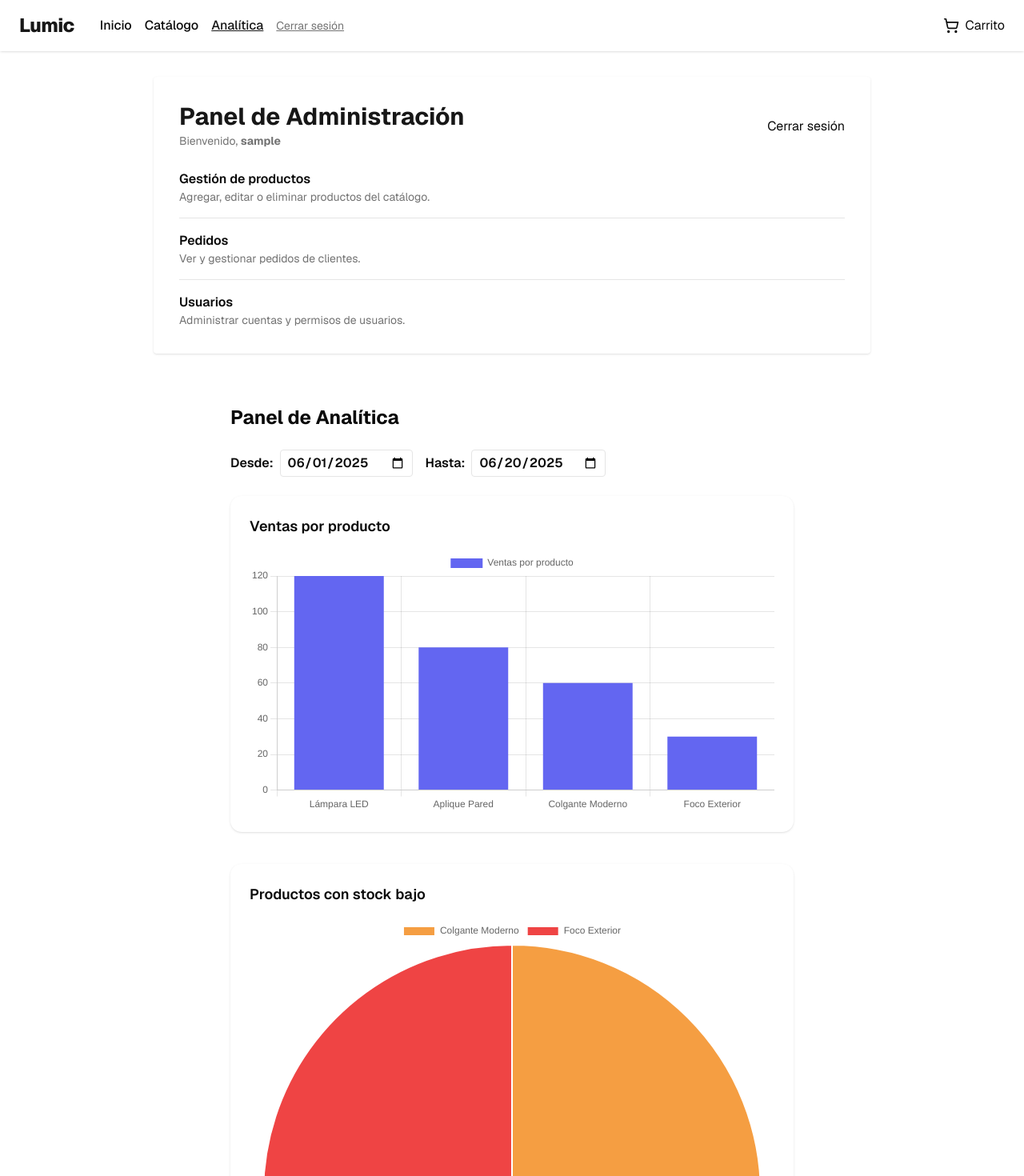
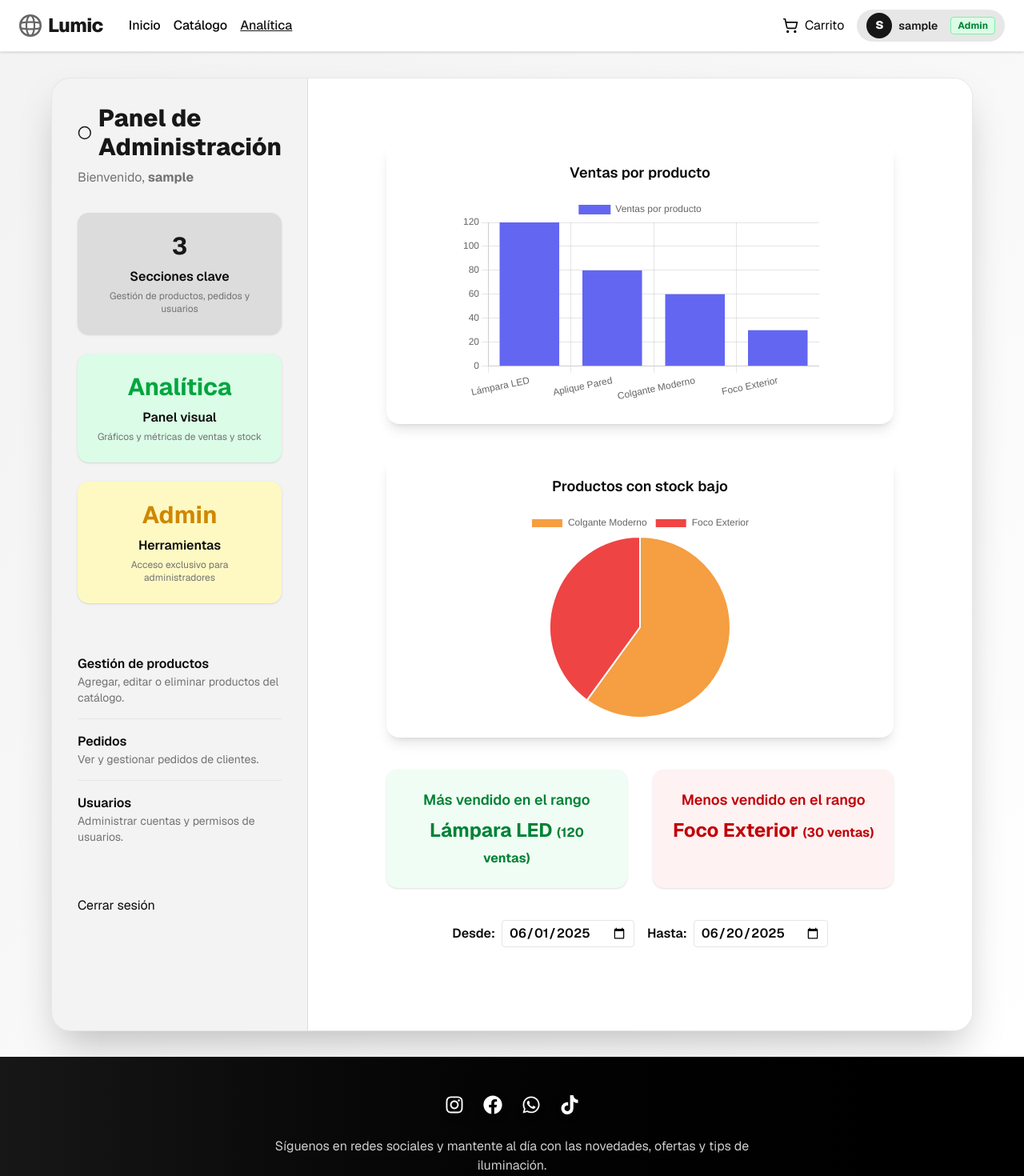
Before and after one commit to miguelgargurevich/lumic, a Next.js app in the folder frontend/: page /admin in a window 1280 px wide. Shown: the top 1470 px of the page at 80% size. Built offline with nearby package versions, Linux system fonts and the light colour scheme; sample sign-in values are in the browser's storage.

Commit message:
mejorar la interfaz de usuario en las páginas de administración, login y productos; agregar notificaciones y optimizar la gestión de roles

```diff
--- a/frontend/src/app/admin/analytics.tsx
+++ b/frontend/src/app/admin/analytics.tsx
@@ -102,9 +102,35 @@ export default function AdminAnalytics() {
 	};
 
 	return (
-		<div className="max-w-3xl mx-auto p-8">
-			<h1 className="text-2xl font-bold mb-6">Panel de Analítica</h1>
-			<div className="mb-6 flex gap-4 items-center">
+		<div className="max-w-5xl mx-auto p-8">
+			<div className="flex flex-col gap-10">
+				<div className="bg-white rounded-2xl shadow-lg p-6 flex flex-col justify-between items-center">
+					<h2 className="text-lg font-semibold mb-4">Ventas por producto</h2>
+					<div className="w-full max-w-md mx-auto">
+						<Bar data={barData} options={{ maintainAspectRatio: false, aspectRatio: 2 }} height={260} />
+					</div>
+				</div>
+				<div className="bg-white rounded-2xl shadow-lg p-6 flex flex-col justify-between items-center">
+					<h2 className="text-lg font-semibold mb-4">Productos con stock bajo</h2>
+					<div className="w-full max-w-md mx-auto">
+						<Pie data={pieData} options={{ maintainAspectRatio: false, aspectRatio: 2 }} height={260} />
+					</div>
+				</div>
+				<div className="flex flex-col md:flex-row gap-8">
+					<div className="flex-1 bg-green-50 rounded-xl shadow p-6 flex flex-col items-center mb-4 md:mb-0">
+						<h2 className="text-lg font-semibold mb-2 text-green-700">Más vendido en el rango</h2>
+						<div className="text-center text-2xl font-bold text-green-700">
+							{masVendido.nombre} <span className="text-base">({masVendido.total} ventas)</span>
+						</div>
+					</div>
+					<div className="flex-1 bg-red-50 rounded-xl shadow p-6 flex flex-col items-center">
+						<h2 className="text-lg font-semibold mb-2 text-red-700">Menos vendido en el rango</h2>
+						<div className="text-center text-2xl font-bold text-red-700">
+							{menosVendido.nombre} <span className="text-base">({menosVendido.total} ventas)</span>
+						</div>
+					</div>
+				</div>
+				<div className="mb-6 flex gap-4 items-center justify-center">
 					<label className="font-semibold">
 						Desde:
 						<input
@@ -124,31 +150,6 @@ export default function AdminAnalytics() {
 						/>
 					</label>
 				</div>
-			<div className="mb-10 bg-white rounded-xl shadow p-6">
-				<h2 className="text-lg font-semibold mb-4">Ventas por producto</h2>
-				<Bar data={barData} />
-			</div>
-			<div className="mb-10 bg-white rounded-xl shadow p-6">
-				<h2 className="text-lg font-semibold mb-4">
-					Productos con stock bajo
-				</h2>
-				<Pie data={pieData} />
-			</div>
-			<div className="mb-10 bg-white rounded-xl shadow p-6">
-				<h2 className="text-lg font-semibold mb-4">
-					Producto más vendido en el rango
-				</h2>
-				<div className="text-center text-xl font-bold text-green-600">
-					{masVendido.nombre} ({masVendido.total} ventas)
-				</div>
-			</div>
-			<div className="bg-white rounded-xl shadow p-6">
-				<h2 className="text-lg font-semibold mb-4">
-					Producto menos vendido en el rango
-				</h2>
-				<div className="text-center text-xl font-bold text-red-600">
-					{menosVendido.nombre} ({menosVendido.total} ventas)
-				</div>
 			</div>
 		</div>
 	);
--- a/frontend/src/app/admin/page.tsx
+++ b/frontend/src/app/admin/page.tsx
@@ -16,20 +16,47 @@ export default function AdminPage() {
   }, []);
 
   return (
-    <main className="min-h-screen bg-background p-8">
-      <div className="max-w-4xl mx-auto bg-white rounded shadow p-8">
-        <div className="flex justify-between items-center mb-6">
+    <main className="min-h-screen bg-gradient-to-br from-primary/5 to-white p-8">
+      <div className="max-w-6xl mx-auto bg-white rounded-3xl shadow-2xl p-0 border border-primary/10 flex flex-col md:flex-row overflow-hidden">
+        {/* Panel lateral izquierdo: administración y opciones */}
+        <aside className="w-full md:w-80 bg-primary/5 border-r border-primary/10 p-8 flex flex-col gap-8">
           <div>
-            <h1 className="text-3xl font-bold text-primary">Panel de Administración</h1>
+            <h1 className="text-3xl font-extrabold text-primary mb-2 flex items-center gap-2">
+              <svg className="w-8 h-8 text-primary" fill="none" viewBox="0 0 24 24" stroke="currentColor">
+                <circle cx="12" cy="12" r="10" strokeWidth="2" />
+              </svg>
+              Panel de Administración
+            </h1>
             {adminName && (
-              <span className="text-sm text-muted-foreground">
+              <span className="text-base text-muted-foreground">
                 Bienvenido, <b>{adminName}</b>
               </span>
             )}
           </div>
-          <LogoutButton />
+          <div className="grid grid-cols-1 gap-6">
+            <div className="bg-primary/10 rounded-xl p-6 flex flex-col items-center shadow">
+              <span className="text-3xl font-bold text-primary mb-2">3</span>
+              <span className="font-semibold">Secciones clave</span>
+              <span className="text-xs text-muted-foreground mt-1 text-center">
+                Gestión de productos, pedidos y usuarios
+              </span>
             </div>
-        <ul className="space-y-4">
+            <div className="bg-green-100 rounded-xl p-6 flex flex-col items-center shadow">
+              <span className="text-3xl font-bold text-green-600 mb-2">Analítica</span>
+              <span className="font-semibold">Panel visual</span>
+              <span className="text-xs text-muted-foreground mt-1 text-center">
+                Gráficos y métricas de ventas y stock
+              </span>
+            </div>
+            <div className="bg-yellow-100 rounded-xl p-6 flex flex-col items-center shadow">
+              <span className="text-3xl font-bold text-yellow-600 mb-2">Admin</span>
+              <span className="font-semibold">Herramientas</span>
+              <span className="text-xs text-muted-foreground mt-1 text-center">
+                Acceso exclusivo para administradores
+              </span>
+            </div>
+          </div>
+          <ul className="space-y-4 mt-8">
             <li className="border-b pb-4">
               <span className="font-semibold">Gestión de productos</span>
               <p className="text-muted-foreground text-sm">Agregar, editar o eliminar productos del catálogo.</p>
@@ -43,9 +70,14 @@ export default function AdminPage() {
               <p className="text-muted-foreground text-sm">Administrar cuentas y permisos de usuarios.</p>
             </li>
           </ul>
+          <div className="mt-8">
+            <LogoutButton />
           </div>
-      <div className="max-w-4xl mx-auto mt-8">
+        </aside>
+        {/* Panel derecho: analíticas y gráficos */}
+        <section className="flex-1 p-8 md:p-12 bg-white min-h-[600px] flex flex-col justify-center">
           <AdminAnalytics />
+        </section>
       </div>
     </main>
   );
--- a/frontend/src/app/login/page.tsx
+++ b/frontend/src/app/login/page.tsx
@@ -3,6 +3,8 @@
 import React, { useState } from "react";
 import { useRouter } from "next/navigation";
 import { adminUsers } from "@/data/adminUsers";
+
+const DEMO_USER = { email: "usuario@lumic.com", password: "usuario123" };
 
 export default function LoginPage() {
   const [email, setEmail] = useState("");
@@ -18,43 +20,85 @@ export default function LoginPage() {
       localStorage.setItem("lumic_token", "demo-jwt-token");
       localStorage.setItem("lumic_role", "admin");
       localStorage.setItem("lumic_admin_name", admin.name);
+      // Notificar a otros componentes que el rol cambió
+      if (typeof window !== "undefined") {
+        window.dispatchEvent(new Event("lumic_role_changed"));
+      }
       router.replace("/admin");
       return;
     }
     // Usuario normal (demo)
-    if (email && password) {
+    if (email === DEMO_USER.email && password === DEMO_USER.password) {
       localStorage.setItem("lumic_token", "demo-jwt-token");
       localStorage.setItem("lumic_role", "user");
+      // Notificar a otros componentes que el rol cambió
+      if (typeof window !== "undefined") {
+        window.dispatchEvent(new Event("lumic_role_changed"));
+      }
       router.replace("/");
       return;
     }
     setError("Credenciales inválidas");
   };
 
+  function fillAdmin(adminIdx: number = 0) {
+    setEmail(adminUsers[adminIdx].email);
+    setPassword(adminUsers[adminIdx].password);
+    setError("");
+  }
+  function fillUser() {
+    setEmail(DEMO_USER.email);
+    setPassword(DEMO_USER.password);
+    setError("");
+  }
+
   return (
-    <main className="flex min-h-screen items-center justify-center bg-background">
-      <div className="w-full max-w-md p-8 bg-white rounded shadow">
-        <h1 className="text-2xl font-bold mb-6 text-center">Iniciar sesión</h1>
-        <form onSubmit={handleSubmit}>
+    <main className="flex min-h-screen items-center justify-center bg-gradient-to-br from-primary/10 to-white">
+      <div className="w-full max-w-md p-8 bg-white/90 rounded-2xl shadow-2xl border border-primary/20 relative">
+        <div className="absolute -top-10 left-1/2 -translate-x-1/2 flex flex-col items-center">
+          <img src="/globe.svg" alt="Lumic" className="w-16 h-16 mb-2 drop-shadow" />
+          <span className="text-primary font-extrabold text-2xl tracking-tight drop-shadow">Lumic</span>
+        </div>
+        <h1 className="text-2xl font-bold mb-6 text-center mt-10">Iniciar sesión</h1>
+        <form onSubmit={handleSubmit} className="flex flex-col gap-4">
           <input
             type="email"
             placeholder="Correo electrónico"
-            className="input input-bordered w-full mb-4"
+            className="border-2 border-primary/30 rounded-xl px-4 py-2 focus:ring-2 focus:ring-primary/40 outline-none"
             value={email}
             onChange={e => setEmail(e.target.value)}
             required
+            autoFocus
           />
           <input
             type="password"
             placeholder="Contraseña"
-            className="input input-bordered w-full mb-6"
+            className="border-2 border-primary/30 rounded-xl px-4 py-2 focus:ring-2 focus:ring-primary/40 outline-none"
             value={password}
             onChange={e => setPassword(e.target.value)}
             required
           />
-          {error && <div className="text-red-500 text-sm mb-4">{error}</div>}
-          <button type="submit" className="btn btn-primary w-full">Entrar</button>
+          {error && <div className="text-red-500 text-sm mb-2 text-center">{error}</div>}
+          <button type="submit" className="px-4 py-2 rounded-xl bg-primary text-white font-bold shadow hover:bg-primary/90 transition-all">Entrar</button>
         </form>
+        <div className="flex flex-col gap-2 mt-6">
+          <span className="text-xs text-muted-foreground text-center mb-1">Prueba rápida:</span>
+          <div className="flex gap-2 justify-center flex-wrap">
+            <button onClick={() => fillAdmin(0)} className="px-3 py-1 rounded bg-primary/10 text-primary font-semibold text-xs hover:bg-primary/20 transition">Admin principal</button>
+            <button onClick={() => fillAdmin(1)} className="px-3 py-1 rounded bg-primary/10 text-primary font-semibold text-xs hover:bg-primary/20 transition">Admin María</button>
+            <button onClick={() => fillAdmin(2)} className="px-3 py-1 rounded bg-primary/10 text-primary font-semibold text-xs hover:bg-primary/20 transition">Admin Juan</button>
+            <button onClick={fillUser} className="px-3 py-1 rounded bg-gray-200 text-gray-700 font-semibold text-xs hover:bg-gray-300 transition">Usuario demo</button>
+          </div>
+        </div>
+        <div className="mt-6 bg-primary/5 rounded-xl p-3 text-xs text-gray-700">
+          <b>Credenciales de prueba:</b>
+          <ul className="mt-1 ml-4 list-disc">
+            <li><b>Admin principal:</b> admin@lumic.com / admin123</li>
+            <li><b>Admin María:</b> maria@lumic.com / maria2025</li>
+            <li><b>Admin Juan:</b> juan@lumic.com / juansecure</li>
+            <li><b>Usuario demo:</b> usuario@lumic.com / usuario123</li>
+          </ul>
+        </div>
       </div>
     </main>
   );
--- a/frontend/src/components/ui/Navbar.tsx
+++ b/frontend/src/components/ui/Navbar.tsx
@@ -8,7 +8,6 @@ import { Menu, X } from "lucide-react";
 const navLinks = [
 	{ href: "/", label: "Inicio", show: () => true },
 	{ href: "/products", label: "Catálogo", show: () => true },
-	{ href: "/login", label: "Login", show: (role: string) => !role },
 	{ href: "/admin", label: "Analítica", show: (role: string) => role === "admin" },
 ];
 
@@ -16,16 +15,33 @@ export default function Navbar() {
 	const pathname = usePathname();
 	const [role, setRole] = useState<string>("");
 	const [open, setOpen] = useState(false);
+	const [adminName, setAdminName] = useState<string>("");
+	const [showUserMenu, setShowUserMenu] = useState(false);
+
+	// Escuchar cambios en localStorage (login/logout en otras pestañas o tras login)
 	useEffect(() => {
+		function syncRole() {
 			setRole(typeof window !== "undefined" ? localStorage.getItem("lumic_role") || "" : "");
+			setAdminName(typeof window !== "undefined" ? localStorage.getItem("lumic_admin_name") || "" : "");
+		}
+		syncRole();
+		window.addEventListener("storage", syncRole);
+		// También escuchar eventos personalizados para cambios inmediatos tras login
+		window.addEventListener("lumic_role_changed", syncRole);
+		return () => {
+			window.removeEventListener("storage", syncRole);
+			window.removeEventListener("lumic_role_changed", syncRole);
+		};
 	}, []);
+
 	return (
-		<nav className="w-full flex items-center justify-between px-6 py-4 bg-white shadow-sm sticky top-0 z-40">
+		<nav className="w-full flex items-center justify-between px-6 py-3 bg-white shadow-sm sticky top-0 z-40 border-b border-primary/10">
 			<div className="flex items-center gap-8">
-				<Link href="/" className="text-2xl font-extrabold text-primary font-poppins tracking-tight">
+				<Link href="/" className="text-2xl font-extrabold text-primary font-poppins tracking-tight flex items-center gap-2">
+					<img src="/globe.svg" alt="Lumic" className="w-7 h-7" />
 					Lumic
 				</Link>
-				<ul className="hidden md:flex gap-4">
+				<ul className="hidden md:flex gap-4 items-center">
 					{navLinks
 						.filter(link => link.show(role))
 						.map(link => (
@@ -38,11 +54,36 @@ export default function Navbar() {
 								</Link>
 							</li>
 						))}
-					{role && (
+				</ul>
+			</div>
+			<div className="flex items-center gap-4">
+				<CartButton />
+				{role ? (
+					<div className="relative">
+						<button
+							className="flex items-center gap-2 px-3 py-1 rounded-full bg-primary/10 hover:bg-primary/20 transition"
+							onClick={() => setShowUserMenu(v => !v)}
+							aria-haspopup="true"
+							aria-expanded={showUserMenu}
+						>
+							<span className="inline-block w-8 h-8 rounded-full bg-primary text-white flex items-center justify-center font-bold text-lg">
+								{adminName ? adminName[0] : "U"}
+							</span>
+							<span className="font-semibold text-primary text-sm">
+								{adminName || "Usuario"}
+							</span>
+							{role === "admin" && (
+								<span className="ml-2 px-2 py-0.5 rounded bg-green-100 text-green-700 text-xs font-bold border border-green-300">Admin</span>
+							)}
+						</button>
+						{showUserMenu && (
+							<div className="absolute right-0 mt-2 w-40 bg-white border border-primary/10 rounded shadow-lg z-50">
+								<ul className="py-2">
 									<li>
 										<button
-								className="text-sm text-muted-foreground hover:text-primary underline"
+											className="w-full text-left px-4 py-2 text-sm text-muted-foreground hover:bg-primary/10 transition"
 											onClick={() => {
+												setShowUserMenu(false);
 												localStorage.removeItem("lumic_token");
 												localStorage.removeItem("lumic_role");
 												localStorage.removeItem("lumic_admin_name");
@@ -52,14 +93,18 @@ export default function Navbar() {
 											Cerrar sesión
 										</button>
 									</li>
+								</ul>
+							</div>
 						)}
-				</ul>
+					</div>
+				) : (
+					<Link href="/login" className="px-4 py-2 rounded-xl bg-primary text-white font-bold shadow hover:bg-primary/90 transition-all text-sm">Login</Link>
+				)}
 				{/* Menú móvil */}
 				<button className="md:hidden ml-2" onClick={() => setOpen(true)}>
 					<Menu size={28} />
 				</button>
 			</div>
-			<CartButton />
 			{/* Drawer móvil */}
 			{open && (
 				<div className="fixed inset-0 z-50 bg-black/40 flex justify-end md:hidden">
```
Also changed, not shown: frontend/src/app/products/page.tsx (+26 -7 lines). Lines whose indentation alone changed are shown as unchanged.
